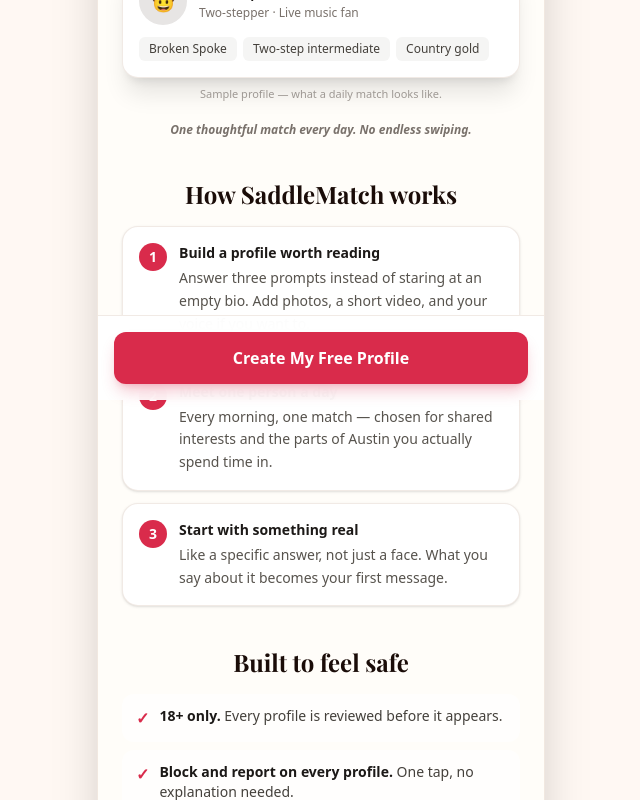
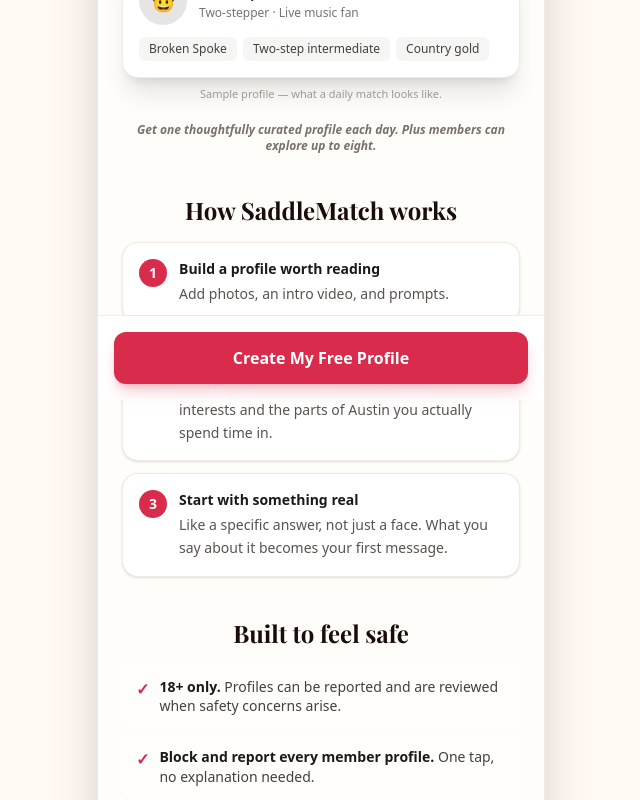
Before and after one commit to airkevin23-ship-it/saddlematch, a Next.js app: page / in a window 1280 px wide. Shown: the part 400-1200 px from the top of the page, without its empty margins (319-959 px from the left). Built offline with nearby package versions, Linux system fonts and the light colour scheme.

Commit message:
Update page.tsx

```diff
--- a/src/app/page.tsx
+++ b/src/app/page.tsx
@@ -80,7 +80,7 @@ export default function LandingPage() {
           Sample profile &mdash; what a daily match looks like.
         </p>
         <p className="text-xs font-semibold italic text-stone-500">
-          One thoughtful match every day. No endless swiping.
+          Get one thoughtfully curated profile each day. Plus members can explore up to eight.
         </p>
 
 
@@ -94,11 +94,11 @@ export default function LandingPage() {
             {[
               {
                 title: "Build a profile worth reading",
-                body: "Answer three prompts instead of staring at an empty bio. Add photos, a short video, and your voice if you want to.",
+                body: "Add photos, an intro video, and prompts.",
               },
               {
                 title: "Meet one person a day",
-                body: "Every morning, one match \u2014 chosen for shared interests and the parts of Austin you actually spend time in.",
+                body: "Each day, one match \u2014 chosen for shared interests and the parts of Austin you actually spend time in.",
               },
               {
                 title: "Start with something real",
@@ -131,8 +131,8 @@ export default function LandingPage() {
           </h2>
           <ul className="space-y-2">
             {[
-              ["18+ only", "Every profile is reviewed before it appears."],
-              ["Block and report on every profile", "One tap, no explanation needed."],
+              ["18+ only", "Profiles can be reported and are reviewed when safety concerns arise."],
+              ["Block and report every member profile", "One tap, no explanation needed."],
               ["You control what is visible", "Hide or pause your profile any time."],
             ].map(([title, body]) => (
               <li key={title} className="flex gap-2.5 rounded-xl bg-white/70 px-3.5 py-3">
```
